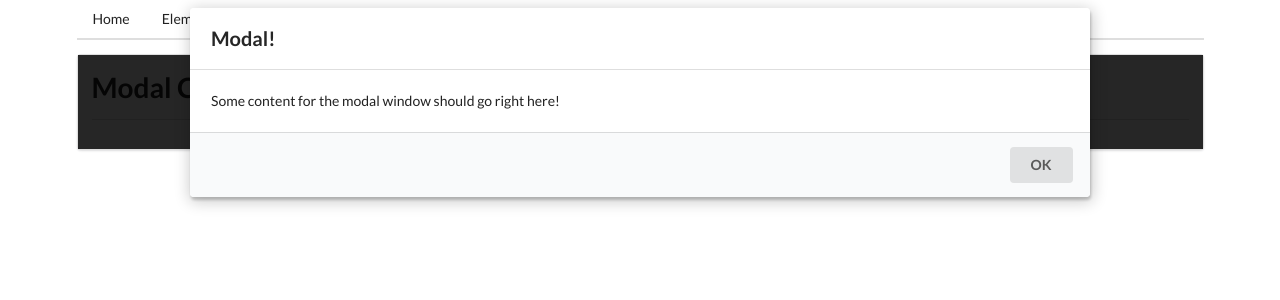
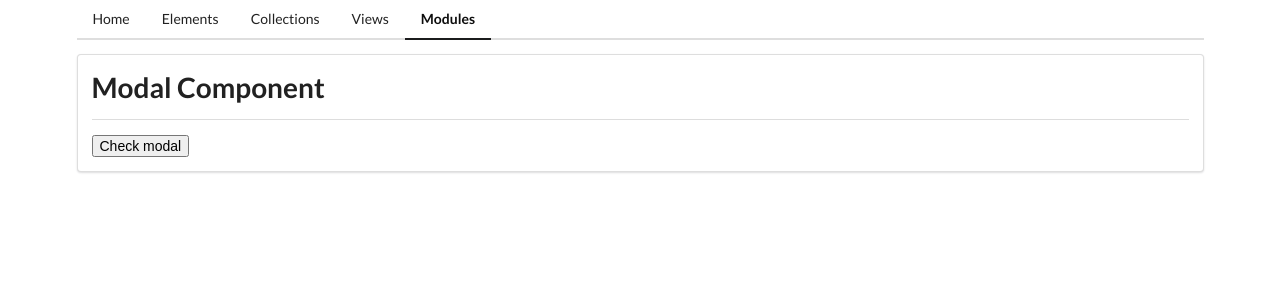
Before and after one commit to JoshMTM/componenentsappng, an Angular app: page /mods in a window 1280 px wide. Shown: the top 300 px of the page. Built offline with nearby package versions, Linux system fonts and the light colour scheme.

Commit message:
modal correction and completions

```diff
--- a/src/app/mods/modal/modal.component.html
+++ b/src/app/mods/modal/modal.component.html
@@ -1,6 +1,6 @@
-<div class="ui dimmer visible active">
+<div (click)="onCloseClick()" class="ui dimmer visible active">
     <div class="ui modal visible active">
-        <i class="close icon"></i>
+        <i (click)="onCloseClick()" class="close icon"></i>
         <div class="header">
             Modal!
         </div>
@@ -10,7 +10,7 @@
             </p>
         </div>
         <div class="actions">
-            <button class="ui button">OK</button>
+            <button (click)="onCloseClick()" class="ui button">OK</button>
         </div>
     </div>
 </div>
--- a/src/app/mods/modal/modal.component.ts
+++ b/src/app/mods/modal/modal.component.ts
@@ -1,4 +1,4 @@
-import { Component, OnInit } from '@angular/core';
+import { Component, OnInit, ElementRef, Output, EventEmitter } from '@angular/core';
 
 @Component({
   selector: 'app-modal',
@@ -6,10 +6,18 @@ import { Component, OnInit } from '@angular/core';
   styleUrls: ['./modal.component.css']
 })
 export class ModalComponent implements OnInit {
+  @Output() close = new EventEmitter();
 
-  constructor() { }
+  constructor(private el: ElementRef) {}
 
-  ngOnInit(): void {
-  }
+  ngOnInit() {
+  document.body.appendChild(this.el.nativeElement);
+ }
 
+ ngOnDestroy() {
+  this.el.nativeElement.remove();
+ }
+ onCloseClick() {
+  this.close.emit();
+ }
 }
--- a/src/app/mods/mods-home/mods-home.component.html
+++ b/src/app/mods/mods-home/mods-home.component.html
@@ -1,2 +1,5 @@
 <app-divider>Modal Component</app-divider>
-<app-modal></app-modal>
+
+<button (click)="onClick()">Check modal</button>
+
+<app-modal (close)="onClick()" *ngIf="modalOpen"></app-modal>
--- a/src/app/mods/mods-home/mods-home.component.ts
+++ b/src/app/mods/mods-home/mods-home.component.ts
@@ -6,10 +6,15 @@ import { Component, OnInit } from '@angular/core';
   styleUrls: ['./mods-home.component.css']
 })
 export class ModsHomeComponent implements OnInit {
+  modalOpen = false;
 
-  constructor() { }
+  constructor() {
+   }
 
   ngOnInit(): void {
   }
 
+  onClick() {
+    this.modalOpen = true;
+  }
 }
```
